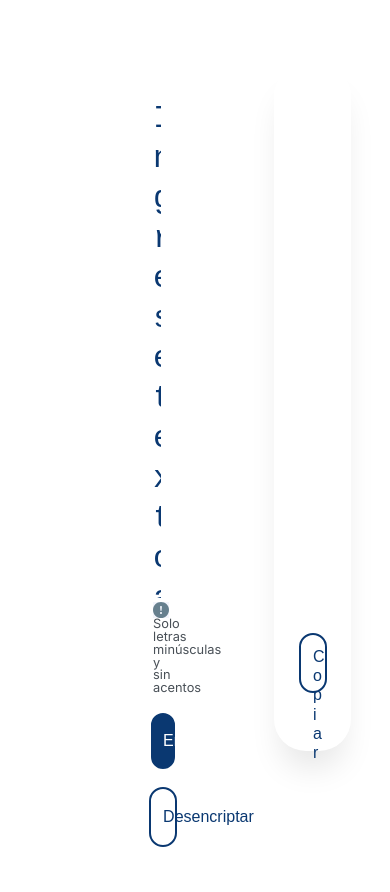
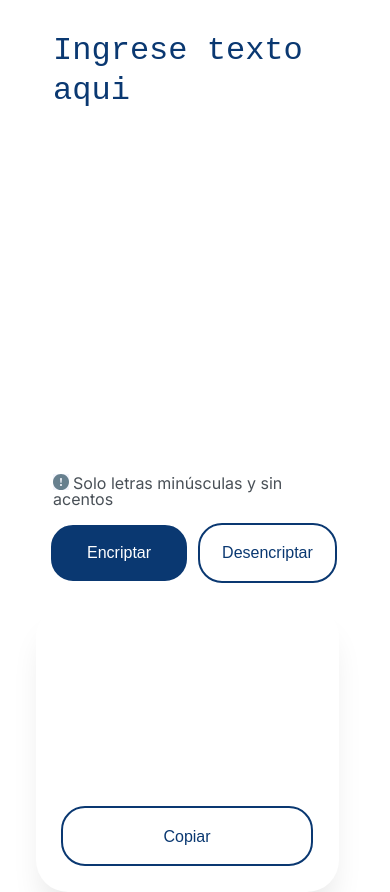
Before and after one commit to BrayanDaga/encriptador-alura, a plain HTML site: page index.html in a window 390 px wide. Both pictures are taken after a click on the button "Encriptar". Shown: the part 73-965 px from the top of the page. Before the commit the page ends 920 px from the top, so only its background shows below. Drawn offline with Linux system fonts and the light colour scheme.

Commit message:
primeros media queries

```diff
--- a/style.css
+++ b/style.css
@@ -25,7 +25,7 @@ body {
 }
 
 .container {
-  width: 90%;
+  width: 90vw;
   height: 86vh;
   margin: 0 auto;
   padding: 20px 20px 20px 100px;
@@ -39,7 +39,6 @@ body {
 
 .formulario {
   width: calc(66.67% - 140px);
-
   float: left;
 }
 
@@ -160,3 +159,37 @@ button {
   display: block;
   margin: 2.16rem auto;
 }
+
+@media screen and (max-width: 865px) {
+  .header {
+    height: 8vh;
+  }
+  .container {
+    height: auto;
+    padding: 0;
+  }
+
+  .formulario {
+    width: 100%;
+    height: 72vh;
+  }
+  .card {
+    width: calc(100% - 48px);
+    height: auto;
+    margin-right: 32px;
+  }
+  .card img {
+    display: none;
+  }
+  .info-text {
+    font-size: 1rem;
+  }
+  .card .btn-secondary {
+    display: block;
+    margin: 16px auto 0;
+    width: 100%;
+  }
+  #texto-descifrado {
+    height: 160px;
+  }
+}
```
